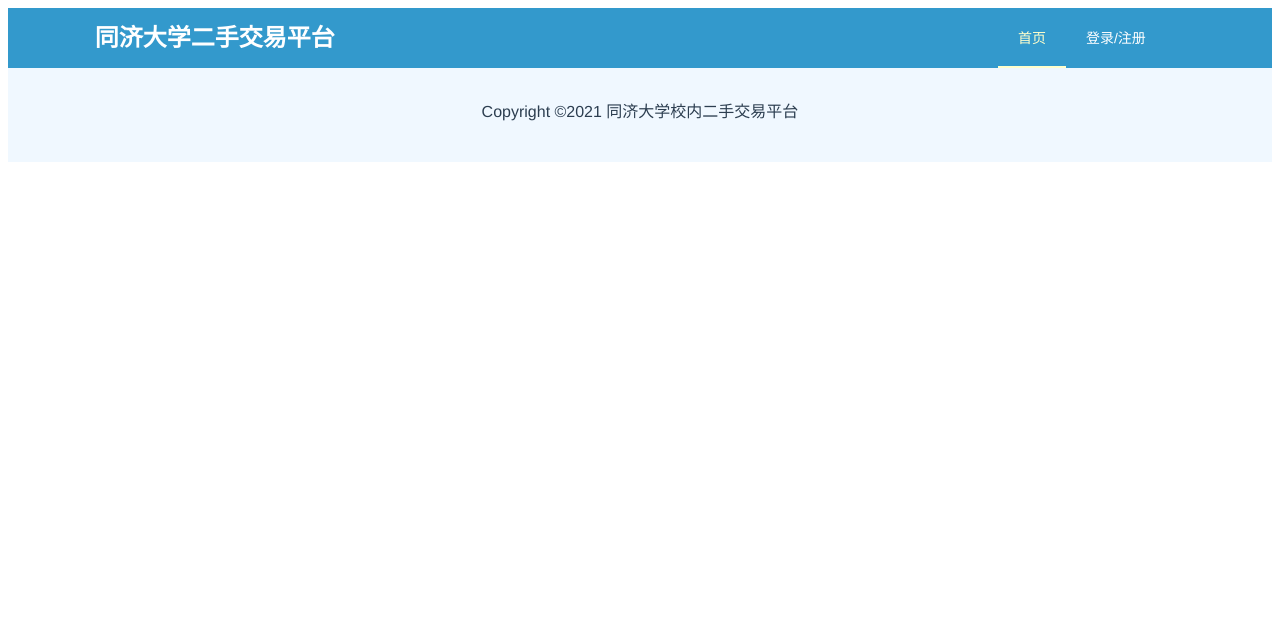
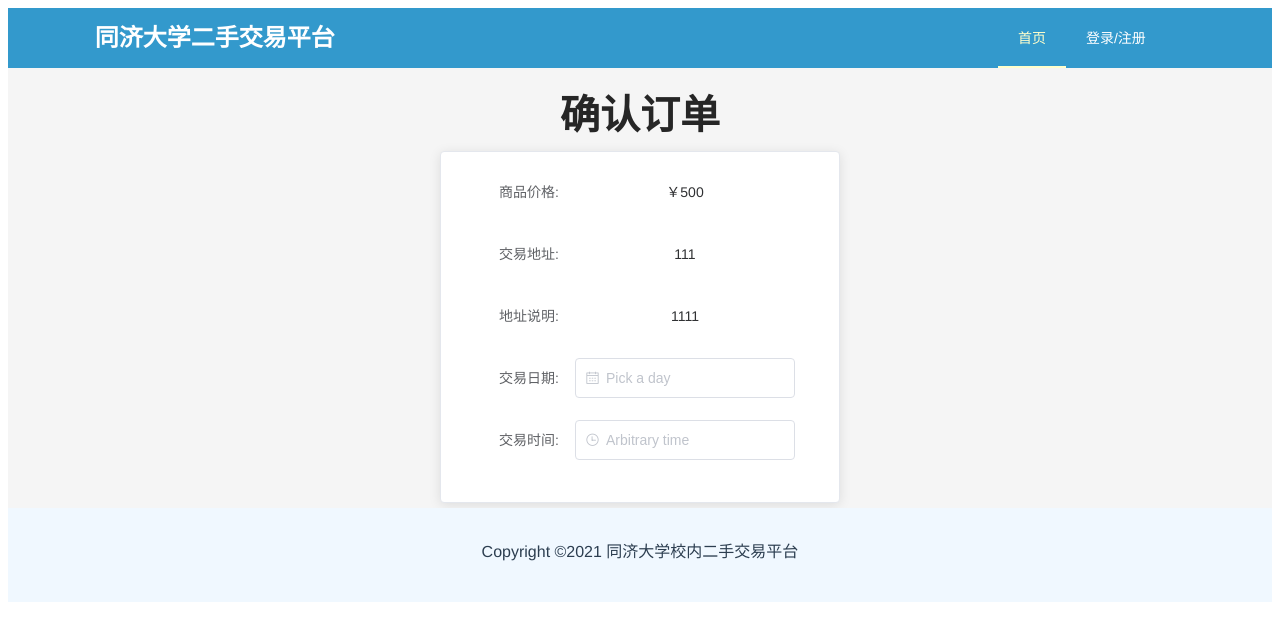
Before and after one commit to xuwangzilu/SoftwareEngineering, a Vue app: page /confirm in a window 1280 px wide. Shown: the top 640 px of the page. Built offline with nearby package versions, Linux system fonts and the light colour scheme.

Commit message:
修改了个人信息
修改了个人信息。

```diff
--- a/src/components/CommentCardList.vue
+++ b/src/components/CommentCardList.vue
@@ -16,6 +16,10 @@
                     <el-scrollbar>
                         {{comment.text}}
                     </el-scrollbar>
+                </div>
+                <div class="commentStar">
+                    <div style="width:30%;float:left;">评分:</div>
+                    <el-rate v-model="comment.rate" disabled :show-score="comment.length" text-color="#ff9900" style="width:60%;float:left"/>
                 </div>
             </div>
         </el-card>
@@ -65,7 +69,12 @@
     float:right;
     margin-right: 50px;
     margin-top: 15px;
-    height: 60px;
+    height: 45px;
+}
+.commentStar{
+    width: 60%;
+    float:left;
+    margin-top: 10px;
 }
 </style>
 
--- a/src/components/GoodInfo.vue
+++ b/src/components/GoodInfo.vue
@@ -72,21 +72,7 @@
                 <div class="locationDescriptionTitle">地址说明:</div>
                 <el-input v-model="locationDescriptionInput" placeholder="详细介绍地址的信息" type="textarea" autosize class="locationDescriptionInput"/>
             </div>
-            <div class="timeInput">
-                交易时间:
-                <el-time-picker
-                    v-model="timeInput"
-                    is-range
-                    range-separator="To"
-                    start-placeholder="Start time"
-                    end-placeholder="End time"
-                    style="margin-left:10px"
-                    format="HH:mm"
-                    :clearable=false
-                >
-                </el-time-picker>
-            </div>
-            <div v-if="timeChanged">
+            <div>
                 <div class="timeDescriptionTitle">时间说明:</div>
                 <el-input v-model="timeDescriptionInput" placeholder="详细说明你对于交易时间的要求" type="textarea" autosize class="timeDescriptionInput"/>
             </div>
@@ -173,10 +159,6 @@
     width: 300px;
     margin-left:50px;
 }
-.timeInput{
-    margin-left:15px;
-    margin-top: 20px;
-}
 .timeDescriptionTitle{
     width:100px;
     margin-left:6px;
@@ -198,7 +180,7 @@ export default {
     },
     data(){
         return{
-            active: 1,
+            active: 0,
             titleInput: "",
             nameInput: "",
             keywordsInput: "",
@@ -223,9 +205,9 @@ export default {
             picPreview: false,
             priceInput: 0,
             locationInput: '',
-            timeInput: [new Date(2016, 9, 10, 0, 0), new Date(2016, 9, 10, 23, 59)],
             locationDescriptionInput: '',
             timeDescriptionInput: '',
+            imgaes: [],
         }
     },
     methods:{
@@ -253,8 +235,10 @@ export default {
             case 1:
                 if(this.introductionInput == "")
                     ElMessage.error('商品简介不可为空!');
-                else
+                else{
+                    this.images=this.$refs.picList.uploadFiles;
                     ++this.active;
+                }
                 break;
             case 2:
                 ++this.active;
@@ -266,14 +250,14 @@ export default {
                         type: 'success',
                         message: '上架成功'
                     })
-                    location.reload();
+                    console.log(URL.createObjectURL(this.images[0]));
+                    //location.reload();
                 })
                 .catch(() => {});
             }
         },
         handlePictureCardPreview(file) {
             //图片信息
-            //this.$refs.picList.uploadFiles[i].url
             this.previewUrl = URL.createObjectURL(file.raw);
             this.picPreview = true;
         },
--- a/src/views/User/Confirm.vue
+++ b/src/views/User/Confirm.vue
@@ -1,22 +1,67 @@
 <template>
-<div id="name">
-
+<div class="confirm">
+    <div class="title">
+        确认订单
+    </div>
+	<el-card class="card">
+        <el-form label-width="90px">
+            <el-form-item label="商品价格:">
+                ￥500
+            </el-form-item>
+            <el-form-item label="交易地址:">
+                <div v-if="sellerLocation.length">{{sellerLocation}}</div>
+                <el-input v-else v-model="location"></el-input>
+            </el-form-item>
+            <el-form-item label="地址说明:">
+                <div v-if="sellerLocationDescription.length">{{sellerLocationDescription}}</div>
+                <el-input v-else v-model="locationDescription" autosize type="textarea"></el-input>
+            </el-form-item>
+            <el-form-item v-if="sellerTimeDescription.length" label="时间限制:">
+                <el-input v-model="locationDescription" autosize type="textarea"></el-input>
+            </el-form-item>
+            <el-form-item label="交易日期:">
+                <el-date-picker type="date" placeholder="Pick a day"/>
+            </el-form-item>
+            <el-form-item label="交易时间:">
+                <el-time-picker format="HH:mm" placeholder="Arbitrary time"/>
+            </el-form-item>
+        </el-form>
+    </el-card>
 </div>
 </template>
 
+<style scoped>
+.confirm{
+    width: 400px;
+    margin: 5px auto;
+}
+.title{
+    margin: 15px 0 10px;
+    font-size: 40px;
+    font-weight: 800;
+    color: #262626;
+    font-family: '楷体';
+}
+.card{
+    padding: 0 20px;
+}
+</style>
+
 <script>
-
 export default {
     components:{
 
     },
     data(){
         return{
-
+            sellerLocation: '111',
+            sellerLocationDescription: '1111',
+            sellerTimeDescription: '',
+            location: '',
+            locationDescription: '',
         }
     },
     methods:{
-
-    },
+    }
 }
 </script>
```
